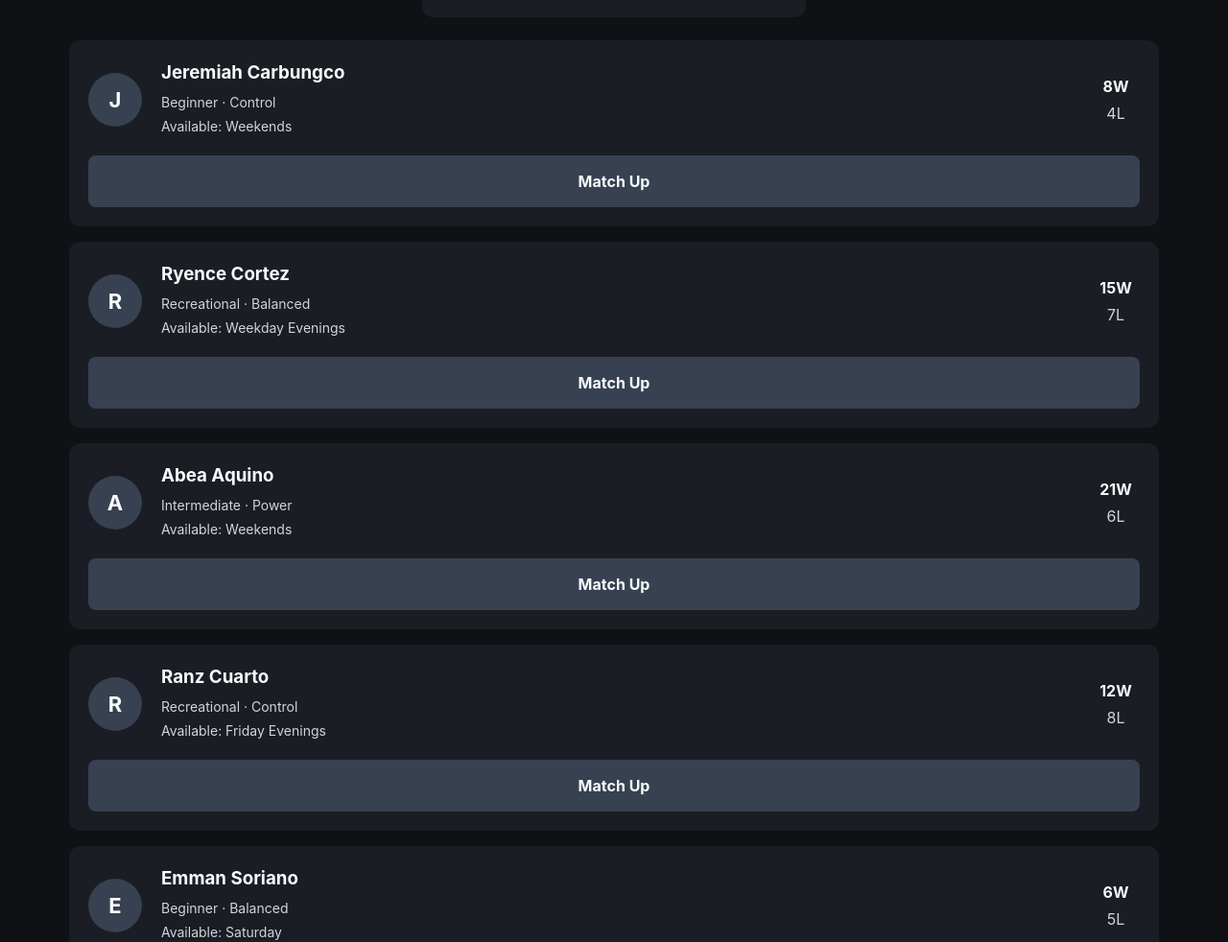
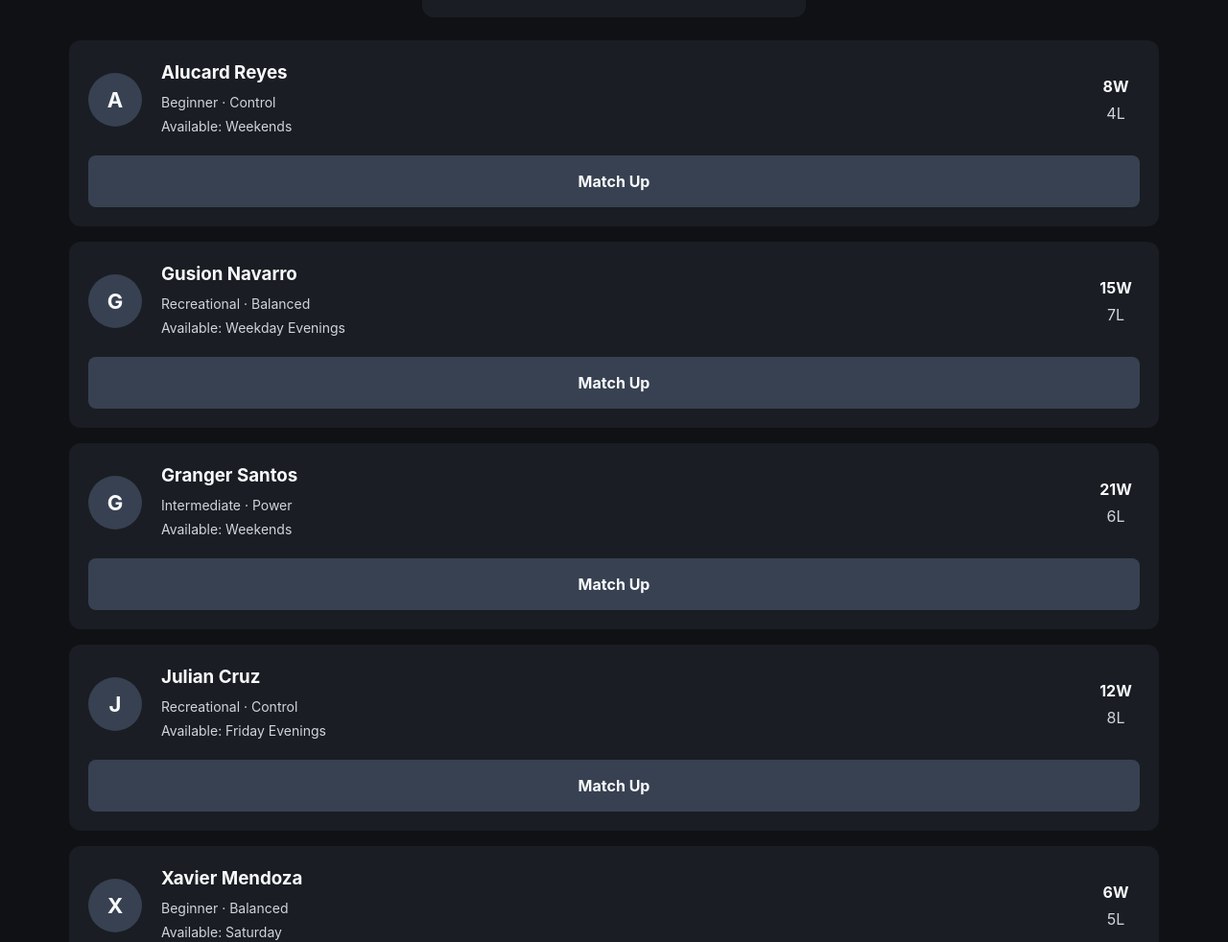
Before and after one commit to Ryence07/final-project-template, a React (Vite) app in the folder client/: page /players in a window 1280 px wide. Shown: the part 354-1336 px from the top of the page at 96% size. Built offline with nearby package versions, Linux system fonts and the light colour scheme; no server answers.

Commit message:
Replace personal seed data with fictional players

```diff
--- a/client/src/data/players.js
+++ b/client/src/data/players.js
@@ -1,7 +1,7 @@
 export const players = [
     {
         id: 1,
-        name: 'Jeremiah Carbungco',
+        name: 'Alucard Reyes',
         skillLevel: 'Beginner',
         playingStyle: 'Control',
         availability: 'Weekends',
@@ -12,7 +12,7 @@ export const players = [
 
     {
         id: 2,
-        name: 'Ryence Cortez',
+        name: 'Gusion Navarro',
         skillLevel: 'Recreational',
         playingStyle: 'Balanced',
         availability: 'Weekday Evenings',
@@ -23,7 +23,7 @@ export const players = [
 
     {
         id: 3,
-        name: 'Abea Aquino',
+        name: 'Granger Santos',
         skillLevel: 'Intermediate',
         playingStyle: 'Power',
         availability: 'Weekends',
@@ -34,7 +34,7 @@ export const players = [
 
     {
         id: 4,
-        name: 'Ranz Cuarto',
+        name: 'Julian Cruz',
         skillLevel: 'Recreational',
         playingStyle: 'Control',
         availability: 'Friday Evenings',
@@ -45,7 +45,7 @@ export const players = [
 
     {
         id: 5,
-        name: 'Emman Soriano',
+        name: 'Xavier Mendoza',
         skillLevel: 'Beginner',
         playingStyle: 'Balanced',
         availability: 'Saturday',
```
Also changed, not shown: 2 other files (tests, documents, lock files or other folders).
